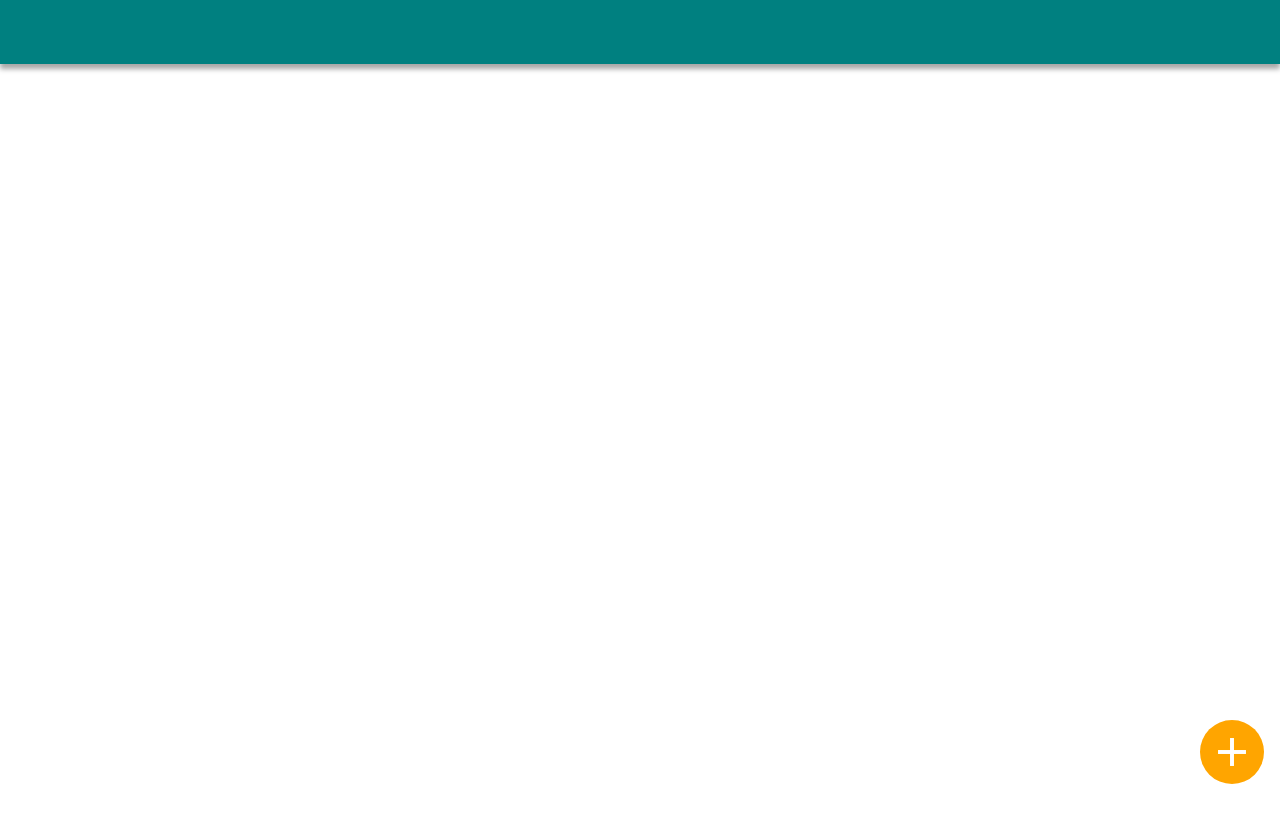
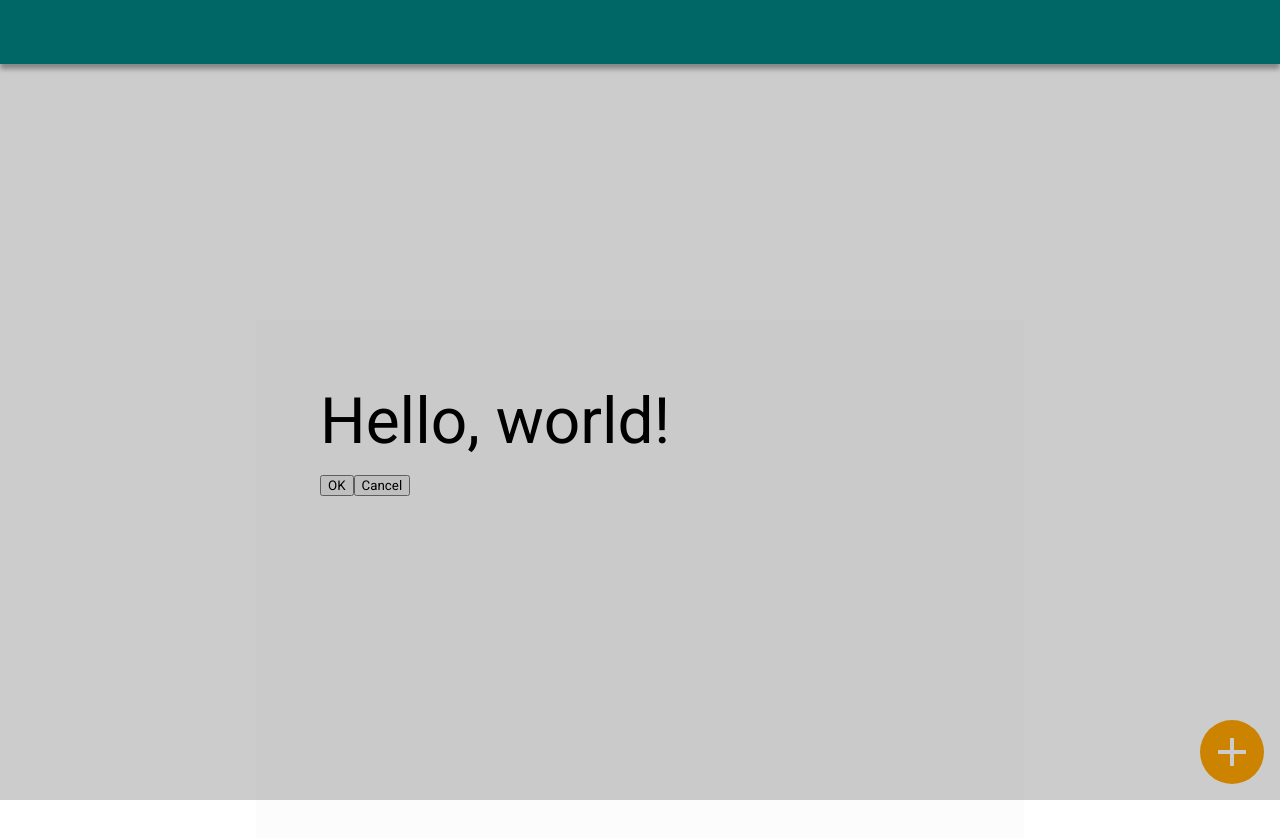
Before and after one commit to Kyomaru1/CollectionsDatabase, an Angular app: page / in a window 1280 px wide. Shown: the top 838 px of the page. Before the commit the page ends 800 px from the top, so only its background shows below. Built offline with nearby package versions, Linux system fonts and the light colour scheme.

Commit message:
Added dialog component

```diff
--- a/src/app/app.component.html
+++ b/src/app/app.component.html
@@ -1,5 +1,7 @@
 <app-navbar></app-navbar>
 <div id="main">
     <app-fab></app-fab>
+    <app-dialog></app-dialog>
 </div>
+
 <router-outlet></router-outlet>
--- a/src/app/app.module.ts
+++ b/src/app/app.module.ts
@@ -5,12 +5,14 @@ import { AppRoutingModule } from './app-routing.module';
 import { AppComponent } from './app.component';
 import { NavbarComponent } from './navbar/navbar.component';
 import { FABComponent } from './fab/fab.component';
+import { DialogComponent } from './dialog/dialog.component';
 
 @NgModule({
   declarations: [
     AppComponent,
     NavbarComponent,
-    FABComponent
+    FABComponent,
+    DialogComponent
   ],
   imports: [
     BrowserModule,
--- /dev/null
+++ b/src/app/dialog/dialog.component.html
@@ -0,0 +1,17 @@
+<!-- <div id="dialog" class="opened">
+  <div class="header" type={{message.type}}>{{message$.header}}</div>
+  <div class="message">
+    <p class="innerText">{{message$.message}}</p>
+    <button id="confirmButton" class="matButton" ng-show="showButtonConfirm">OK</button>
+    <button id="cancelButton" class="matButton" ng-show="showCancelButton">Cancel</button>
+  </div>
+</div> -->
+
+<div id="dialog" class="opened">
+  <div class="header" type=none>Hello, world!</div>
+  <div class="message">
+    <p class="innerText"></p>
+    <button id="confirmButton" class="matButton" ng-show="showButtonConfirm">OK</button>
+    <button id="cancelButton" class="matButton" ng-show="showCancelButton">Cancel</button>
+  </div>
+</div>
--- /dev/null
+++ b/src/app/dialog/dialog.component.scss
@@ -0,0 +1,48 @@
+div#dialog{
+    background-color:#fcfcfc;
+    z-index:6;
+    height:50vh;
+    width:50vw;
+    padding:4em;
+    margin-left:auto;
+    margin-right:auto;
+    margin-top:25%;
+
+    .header{
+        font-size:4rem;
+        color:black;
+        position:relative;
+        z-index:5;
+
+        &[type="alert"]{
+            color:red;
+        }
+
+        // &::after{
+        //     content:'';
+        //     position:absolute;
+        //     top:100%;
+        //     margin:0 auto;
+        //     width:80%;
+        //     height:1px;
+        //     background-color:#dcdcdc;
+        //     z-index:5;
+        // }
+    }
+
+    .innerText{
+        font-size:1rem;
+    }
+
+    &::after{
+        content:'';
+        position:absolute;
+        top:0;
+        left:0;
+        height:100vh;
+        width:100vw;
+        background-color:black;
+        z-index:4;
+        opacity:.2;
+    }
+}
--- /dev/null
+++ b/src/app/dialog/dialog.component.ts
@@ -0,0 +1,21 @@
+import { Component, OnInit } from '@angular/core';
+
+@Component({
+  selector: 'app-dialog',
+  templateUrl: './dialog.component.html',
+  styleUrls: ['./dialog.component.scss']
+})
+export class DialogComponent implements OnInit {
+
+  message$: Object;
+  showConfirmButton: Boolean;
+  showCancelButton: Boolean;
+
+  constructor() { }
+
+  ngOnInit() {
+    this.showConfirmButton = true;
+    this.showCancelButton = true;
+  }
+
+}
```
Also changed, not shown: 1 other file (tests, documents, lock files or other folders).
